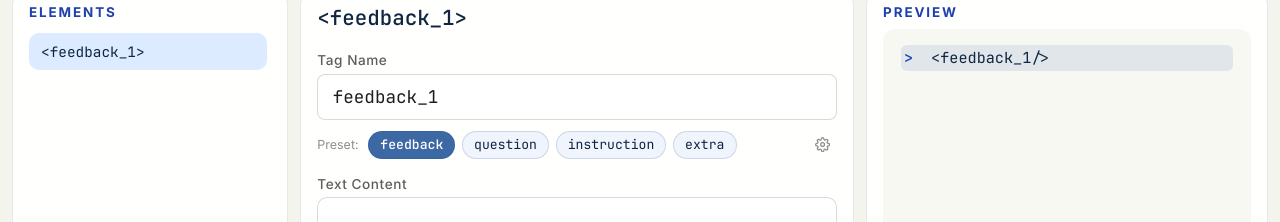
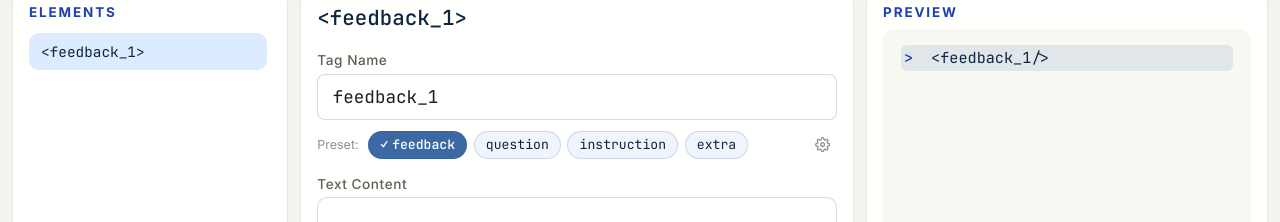
Before and after one commit to koagaroon/xml-prompt-studio, a React (Vite) app: page / in a window 1280 px wide. Both pictures are taken after a click on the button "feedback". Shown: the part 96-318 px from the top of the page. Built offline with nearby package versions, Linux system fonts and the light colour scheme.

Commit message:
ux: is-applied chip 加 ✓ 前缀（颜色变化跟 hover 蓝色太接近，加 glyph 让指示器跟悬停状态独立可见）

```diff
--- a/src/App.tsx
+++ b/src/App.tsx
@@ -1111,6 +1111,20 @@ export default function App() {
                         }
                       }}
                     >
+                      {/* Leading ✓ mark when this chip is the lastApplied
+                          for the active element. The earlier color-only
+                          version was hard to distinguish from the hover
+                          state (both saturated blue); a glyph prefix
+                          stays visible regardless of hover and reads
+                          unambiguously as "this is the active one". */}
+                      {!editMode && name === activeLastApplied && (
+                        <span
+                          className="chip-applied-mark"
+                          aria-hidden="true"
+                        >
+                          ✓
+                        </span>
+                      )}
                       {name}
                     </button>
                     {editMode && (
--- a/src/styles.css
+++ b/src/styles.css
@@ -874,6 +874,15 @@ select {
   font-weight: 600;
 }
 
+/* Leading ✓ mark in an is-applied chip — the unmistakable indicator that
+   stays visible regardless of hover state (the hover bg and the applied
+   bg are similar saturated blues, so color alone can't carry the cue). */
+.chip-applied-mark {
+  display: inline-block;
+  margin-right: 0.3em;
+  font-weight: 700;
+}
+
 /* Inline + button to add a new chip when count < MAX_PRESET_CHIPS. Dashed
    border signals "empty slot you can fill" — distinct from solid chips. */
 .chip-add {
```
